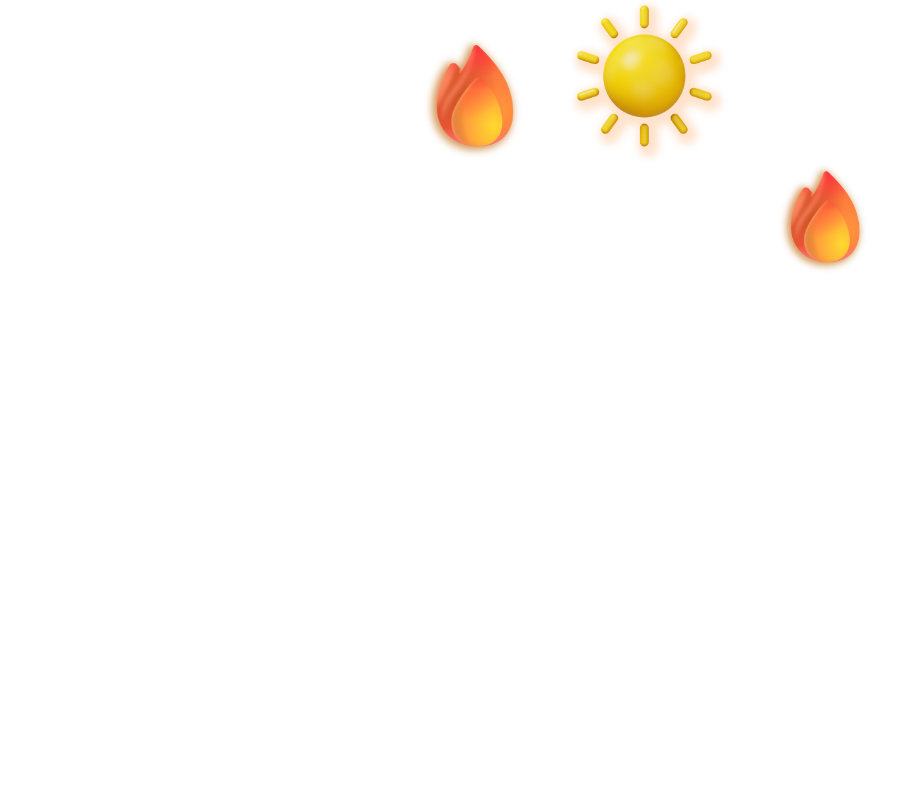
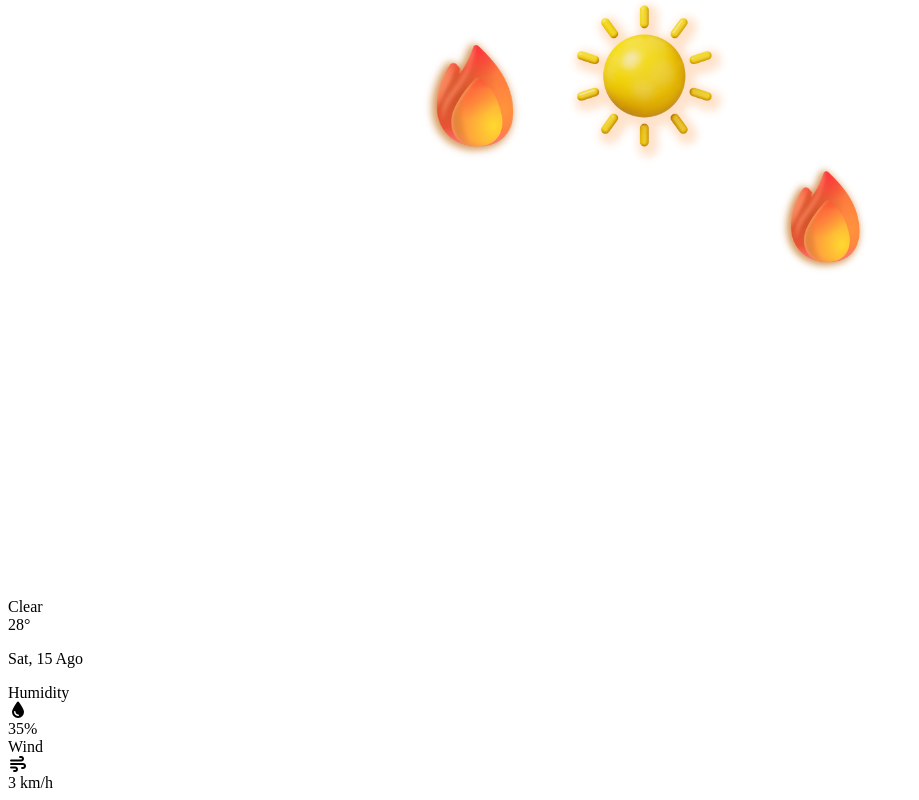
Before and after one commit to EduardoVitorInocencio/LiveWheaterApp, a React (Vite) app: page / in a window 1280 px wide. Shown: the part 191-991 px from the top of the page, without its empty margins (0-919 px from the left). Before the commit the page ends 800 px from the top, so only its background shows below. Built offline with nearby package versions, Linux system fonts and the light colour scheme.

Commit message:
feat: Creating jsx

```diff
--- a/src/components/WheatherApp.jsx
+++ b/src/components/WheatherApp.jsx
@@ -19,6 +19,23 @@ const WheatherApp = () => {
             </div>
             <div className="weather">
                 <img src={sunny} alt="sunny" />
+                <div className="weather-type">Clear</div>
+                <div className="temp">28°</div>
+            </div>
+            <div className="weather-date">
+                <p>Sat, 15 Ago</p>
+            </div>
+            <div className="wheater-data">
+                <div className="humidity">
+                    <div className="data-name">Humidity</div>
+                    <i className="fa-solid fa-droplet"></i>
+                    <div className="data">35%</div>
+                </div>
+                <div className="wind">
+                    <div className="data-name">Wind</div>
+                    <i className="fa-solid fa-wind"></i>
+                    <div className="data">3 km/h</div>
+                </div>
             </div>
         </div>
 
```
